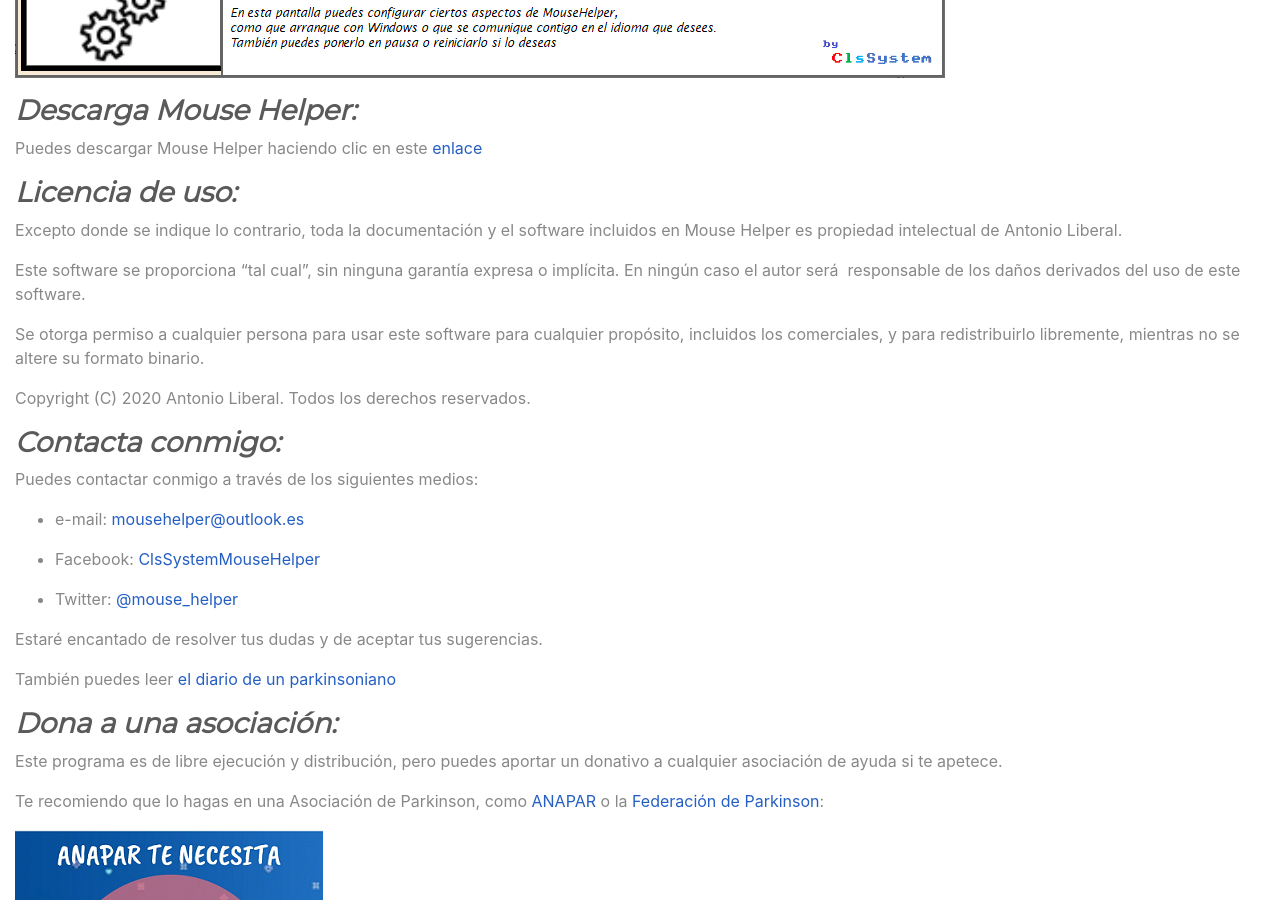
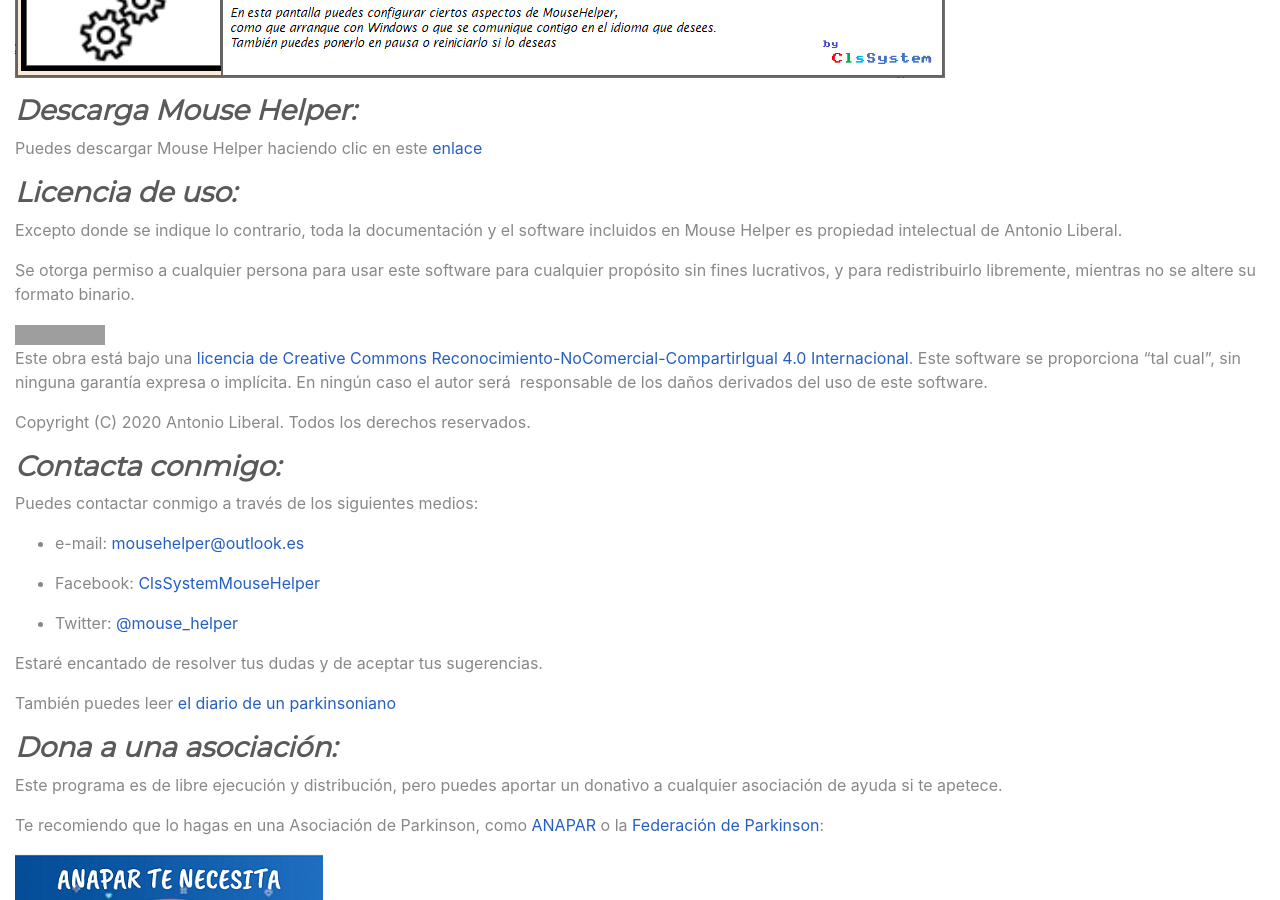
Before and after one commit to clssystem/MouseHelperWeb, a Jekyll site: the page built from index.md, in a window 1280 px wide and 900 px high, scrolled down 3832 px. Built offline with Jekyll 4.4.1, drawn with Linux system fonts in a browser that asks for light colours; a style sheet for code colours, icons or effects is not loaded; grey boxes are pictures that could not be loaded.

Commit message:
Update index.md

```diff
--- a/index.md
+++ b/index.md
@@ -56,9 +56,12 @@
 
 Excepto donde se indique lo contrario, toda la documentación y el software incluidos en Mouse Helper es propiedad intelectual de Antonio Liberal.
 
+Se otorga permiso a cualquier persona para usar este software para cualquier propósito sin fines lucrativos, y para redistribuirlo libremente, mientras no se altere su formato binario.
+
+<a rel="license" href="http://creativecommons.org/licenses/by-nc-sa/4.0/deed.es_ES"><img alt="Licencia de Creative Commons" style="border-width:0" src="https://i.creativecommons.org/l/by-nc-sa/4.0/88x31.png" /></a><br />Este obra está bajo una <a rel="license" href="http://creativecommons.org/licenses/by-nc-sa/4.0/">licencia de Creative Commons Reconocimiento-NoComercial-CompartirIgual 4.0 Internacional</a>.
 Este software se proporciona "tal cual", sin ninguna garantía expresa o implícita. En ningún caso el autor será&nbsp; responsable de los daños derivados del uso de este software.
 
- Se otorga permiso a cualquier persona para usar este software para cualquier propósito, incluidos los comerciales, y para redistribuirlo libremente, mientras no se altere su formato binario.
+
 
 Copyright (C) 2020 Antonio Liberal. Todos los derechos reservados.
 
```
